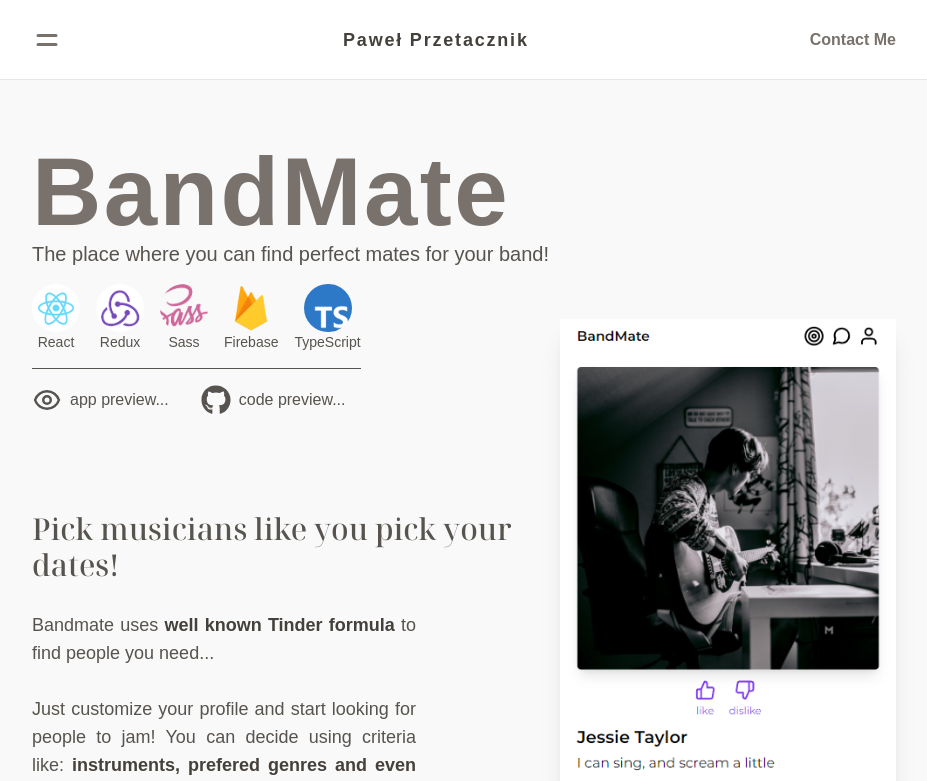
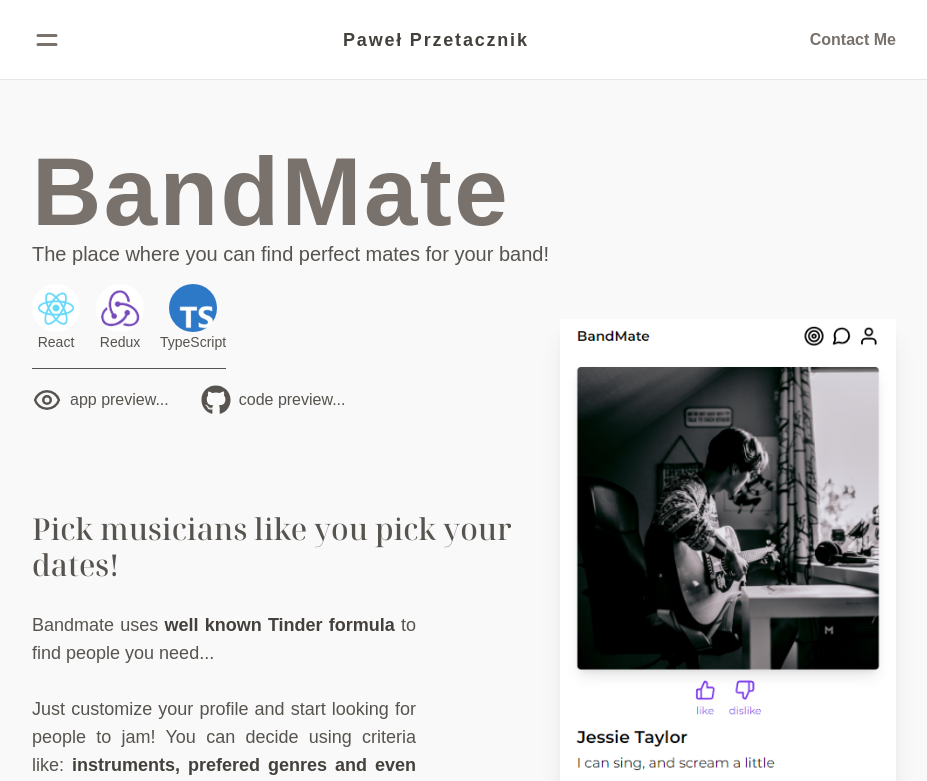
Before and after one commit to krzygrzywygrzy/portfolio, a Next.js app: page /bandmate in a window 1280 px wide. Shown: the top 781 px of the page, without its empty margins (176-1103 px from the left). Built offline with nearby package versions, Linux system fonts and the light colour scheme.

Commit message:
menu layout update

```diff
--- a/components/lyout/Menu.js
+++ b/components/lyout/Menu.js
@@ -36,10 +36,10 @@ const Menu = ({ close }) => {
           <HiX size={30} />
         </div>
       </div>
-      <div className="site md:grid grid-cols-7">
+      <div className="site md:grid grid-cols-7 h-full">
         <div className="col-span-2"></div>
         <div
-          className="flex flex-col items-start justify-center col-span-4"
+          className="flex flex-col items-start justify-center col-span-4 "
           ref={linksRef}
         >
           <NavLink label="WELCOME" link="/#welcome" close={closeMenu} />
--- a/components/lyout/MyWork.js
+++ b/components/lyout/MyWork.js
@@ -59,7 +59,7 @@ const MyWork = () => {
   }, []);
 
   return (
-    <div id="mywork" className="py-32 md:py-24">
+    <div id="mywork" className="py-44">
       <header
         className="site text-center noto-serif text-6xl md:text-7xl mb-12 opacity-0"
         ref={titleRef}
--- a/pages/bandmate.js
+++ b/pages/bandmate.js
@@ -15,16 +15,6 @@ const tech = [
     img: "/techLogos/redux-logo.png",
     desc: "Redux",
     link: "https://redux.js.org/",
-  },
-  {
-    img: "/techLogos/sass-logo.jpg",
-    desc: "Sass",
-    link: "https://sass-lang.com/",
-  },
-  {
-    img: "/techLogos/firebase-logo.png",
-    desc: "Firebase",
-    link: "https://firebase.google.com/",
   },
   {
     img: "/techLogos/typescript-logo.png",
```
